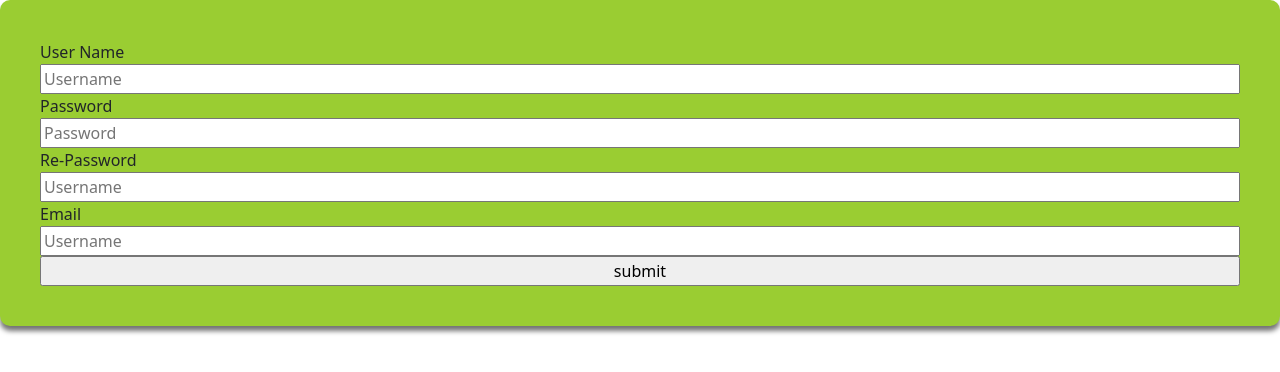
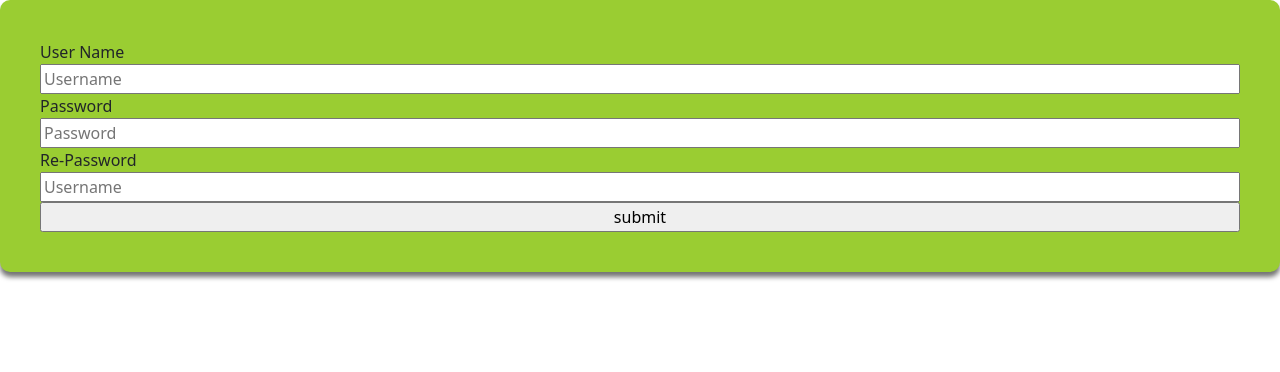
Before and after one commit to VeluruSumanvsn/ReactBatch8, a React (Create React App) app: page /header in a window 1280 px wide. Shown: the top 372 px of the page. Built offline with nearby package versions, Linux system fonts and the light colour scheme.

Commit message:
comments

```diff
--- a/src/Components/Header.js
+++ b/src/Components/Header.js
@@ -10,10 +10,9 @@ const Header = () => {
         <input type="password" placeholder="Password"/>
         <label>Re-Password</label>
         <input type="password" placeholder="Username"/>
-        <label>Email</label>
-        <input type="Email" placeholder="Username"/>
         <input type="button" value="submit" />
       </form>
+
     </div>
   );
 };
```
